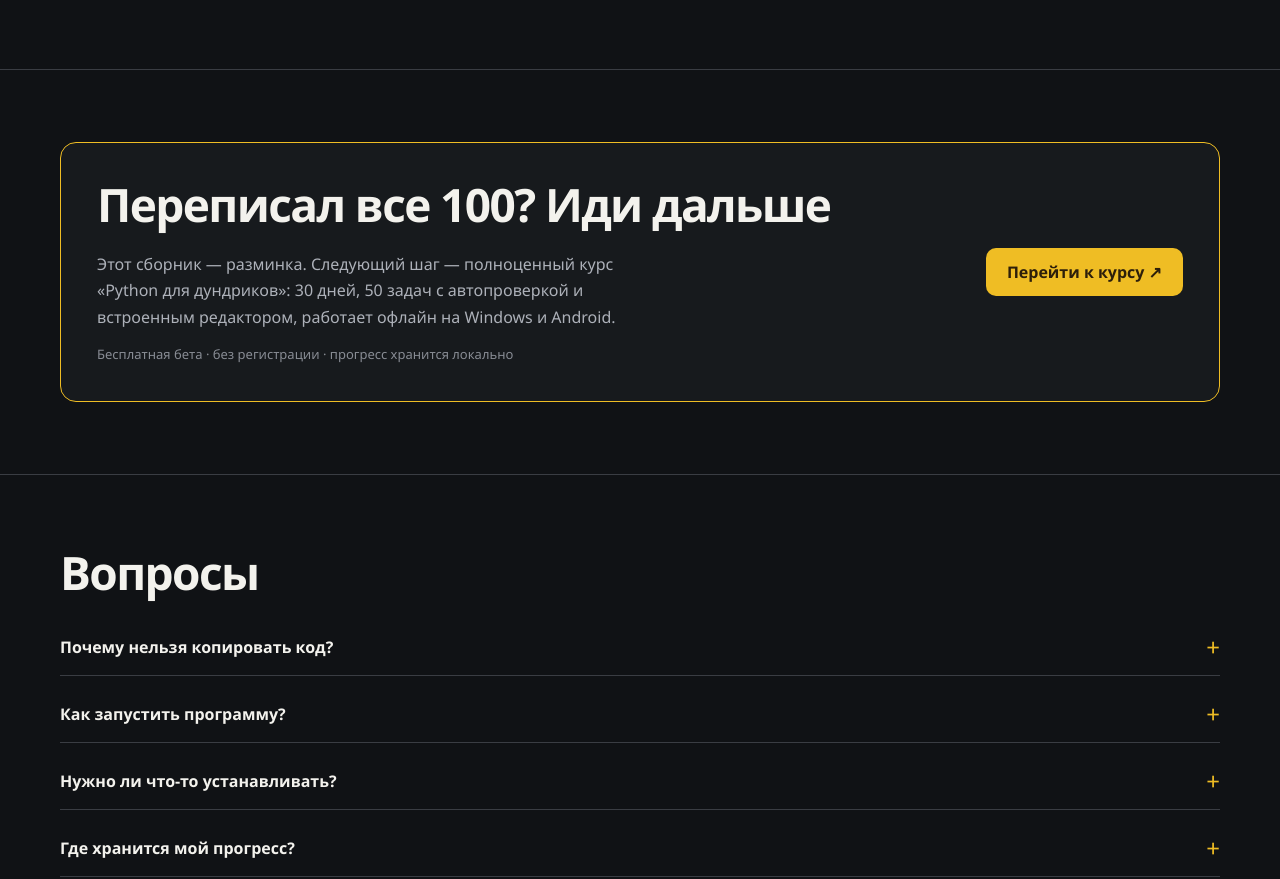
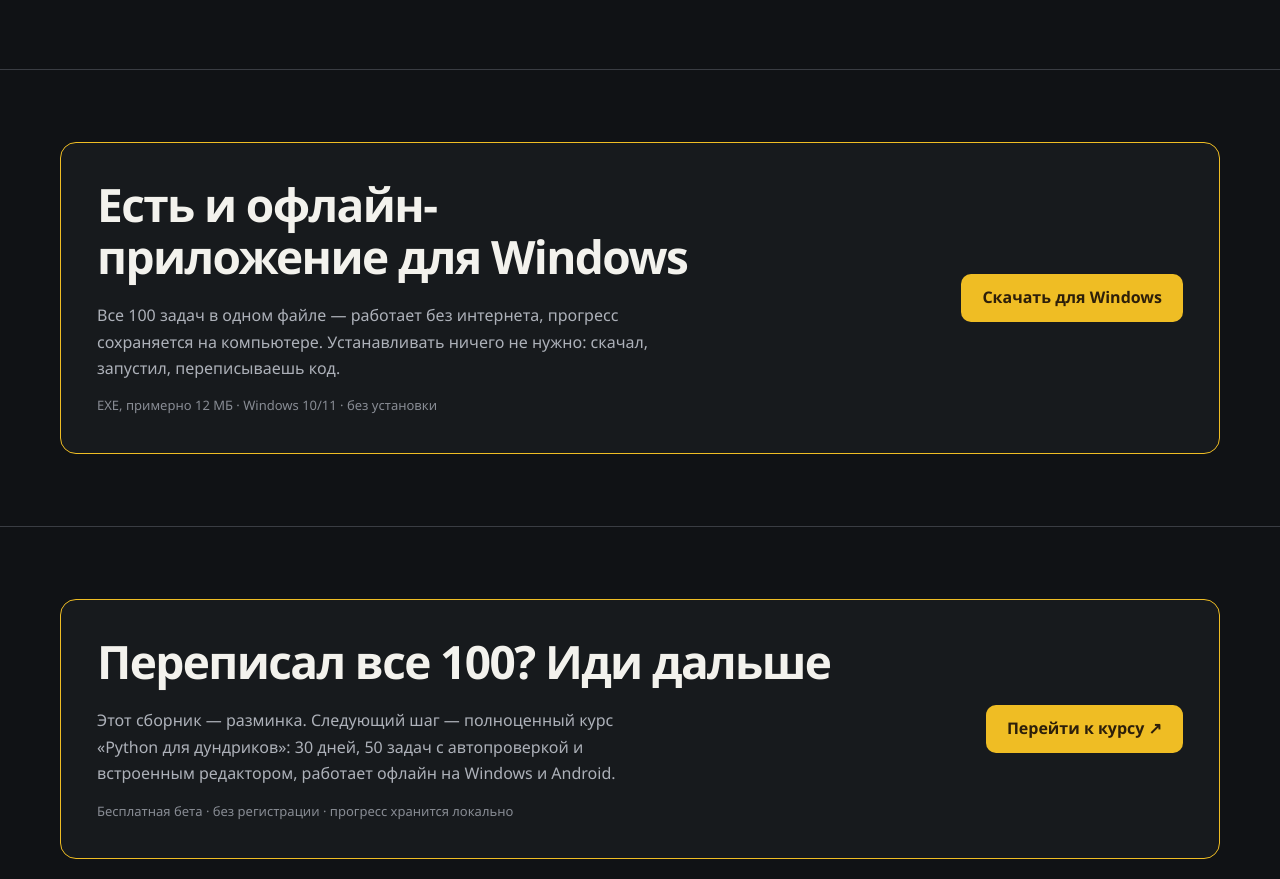
Before and after one commit to pallach8698/python100, a website: page index.html in a window 1280 px wide. Shown: the part 5131-6010 px from the top of the page. Drawn offline with Linux system fonts and the light colour scheme.

Commit message:
Блок скачивания офлайн-приложения для Windows + FAQ о подписи

```diff
--- a/index.html
+++ b/index.html
@@ -250,6 +250,17 @@ footer a:hover{color:var(--text)}
     </div>
   </section>
 
+  <section class="section" id="app" aria-labelledby="app-title">
+    <div class="container download-box">
+      <div>
+        <h2 id="app-title">Есть и офлайн-приложение для Windows</h2>
+        <p>Все 100 задач в одном файле — работает без интернета, прогресс сохраняется на компьютере. Устанавливать ничего не нужно: скачал, запустил, переписываешь код.</p>
+        <div class="download-meta">EXE, примерно 12 МБ · Windows 10/11 · без установки</div>
+      </div>
+      <a class="button button-primary" href="./downloads/Python100.exe" download>Скачать для Windows</a>
+    </div>
+  </section>
+
   <section class="section" id="course" aria-labelledby="course-title">
     <div class="container download-box">
       <div>
@@ -269,6 +280,7 @@ footer a:hover{color:var(--text)}
         <details><summary>Как запустить программу?</summary><p>Сохрани набранный код в файл, например <code>igra.py</code>, и запусти командой <code>python igra.py</code> в терминале. Можно также использовать IDLE — она ставится вместе с Python. Программы-анимации останавливаются клавишами Ctrl+C.</p></details>
         <details><summary>Нужно ли что-то устанавливать?</summary><p>Только Python 3 с официального сайта python.org. Все 100 программ используют стандартную библиотеку — никаких pip install. Программы с черепашкой используют встроенный модуль turtle.</p></details>
         <details><summary>Где хранится мой прогресс?</summary><p>Отметки о выполненных задачах сохраняются в хранилище этого браузера на твоём устройстве и никуда не отправляются. Если очистить данные браузера, прогресс обнулится.</p></details>
+        <details><summary>Windows предупреждает о неизвестном издателе при запуске приложения — это опасно?</summary><p>Нет. Приложение собрано из открытого кода (он в репозитории на GitHub) и пока не имеет платной цифровой подписи, поэтому Windows проявляет осторожность. Нажми «Подробнее» → «Выполнить в любом случае». Скачивай файл только с этого сайта.</p></details>
         <details><summary>Чем этот сборник отличается от курса «30 дней»?</summary><p>Здесь нет уроков и автопроверок — только код для самостоятельной перепечатки. Это дополнение к курсу <a href="https://pallach8698.github.io/python30-site/index.html" target="_blank" rel="noopener" style="color:var(--accent)">«Python для дундриков»</a>: сначала разомнись здесь, потом иди туда за планом и автопроверкой.</p></details>
       </div>
     </div>
```
